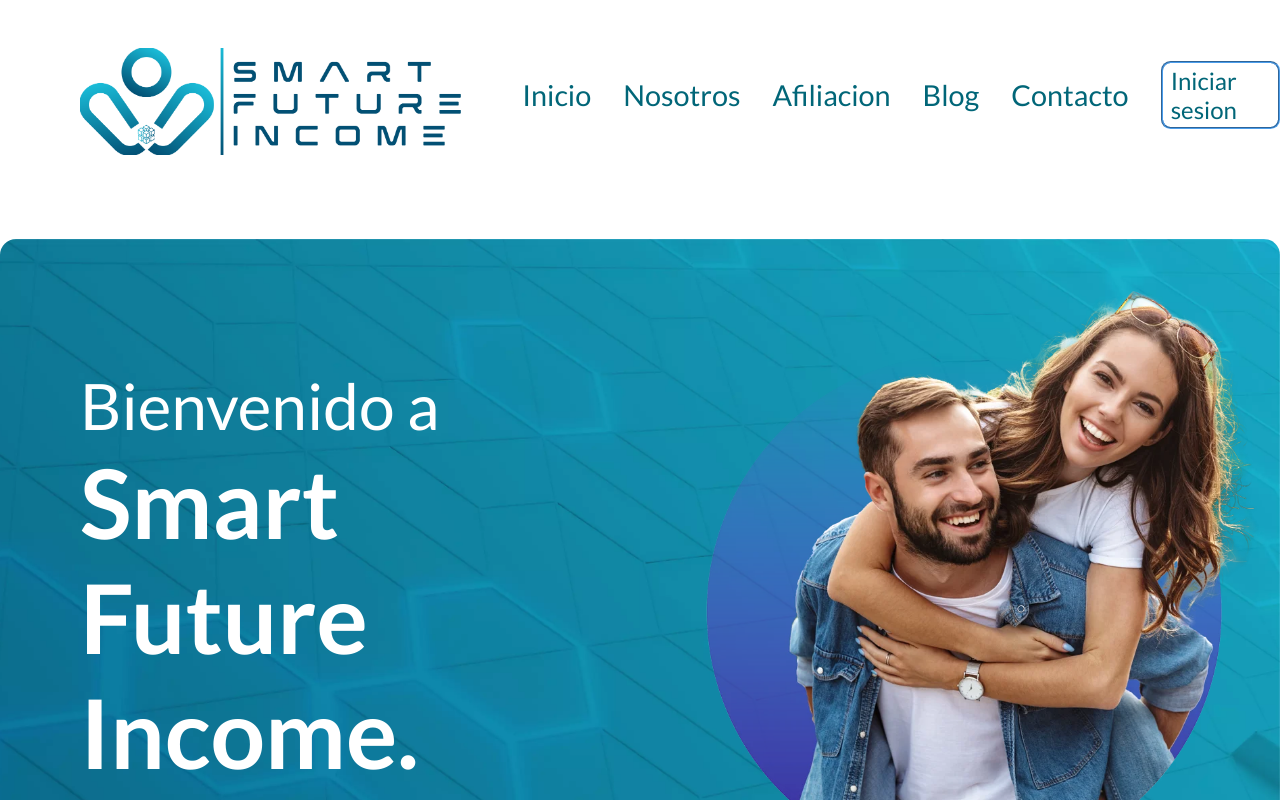
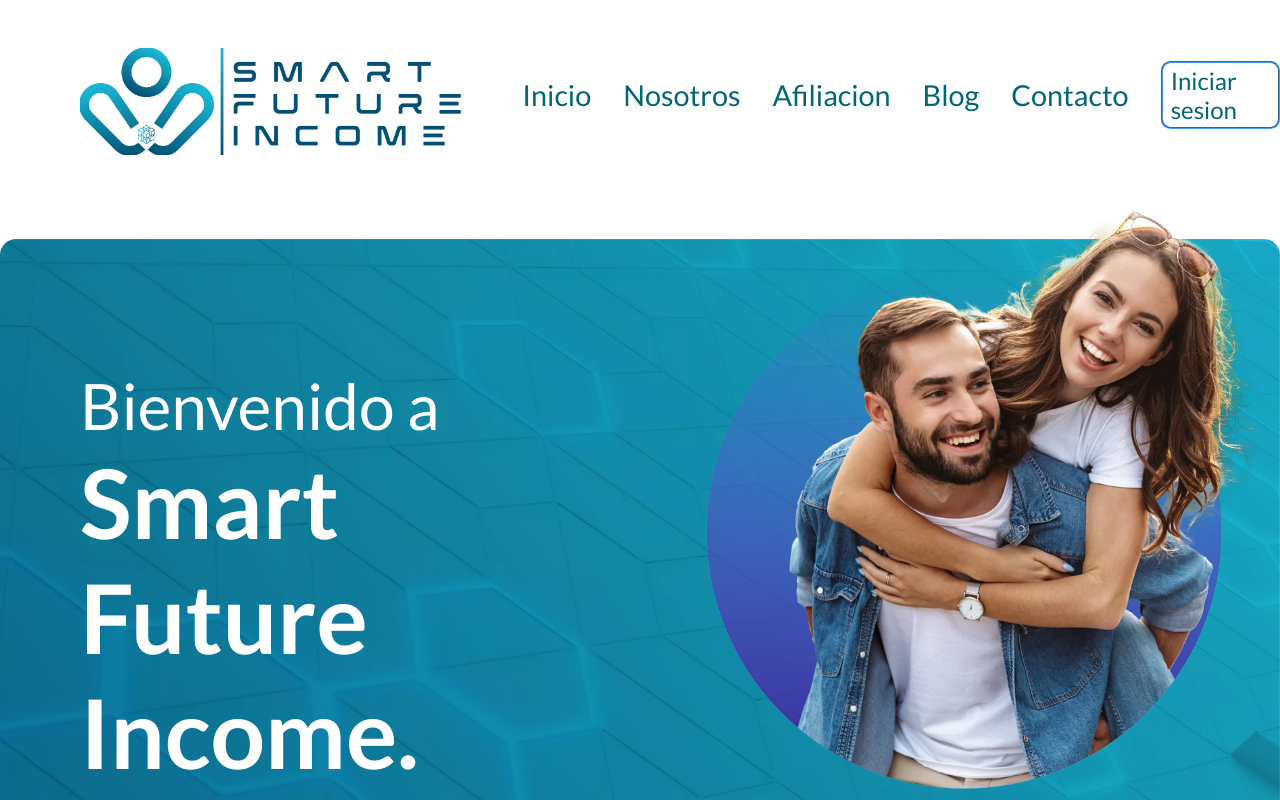
Before and after one commit to ivanmacedonio/SFIpage, a React (Vite) app: page / in a window 1280 px wide. Shown: the top 800 px of the page. Built offline with nearby package versions, Linux system fonts and the light colour scheme.

Commit message:
fix: 100% width p1 p2 p3

```diff
--- a/src/pages/Test.jsx
+++ b/src/pages/Test.jsx
@@ -1,6 +1,4 @@
 import React from "react";
-import { Carrouselp2 } from "../components/Carrouselp2";
-import { Footer } from "../components/Footer";
 import { HeaderNormal } from "../components/Header-normal";
 export const Test = () => {
   return (
@@ -8,12 +6,6 @@ export const Test = () => {
       <div className="header">
         <HeaderNormal></HeaderNormal>
       </div>
-      <div className="carrousel">
-        <Carrouselp2></Carrouselp2>
-      </div>
-      <div className="footer">
-        <Footer></Footer>
-      </div>
     </div>
   );
 };
--- a/src/styles/page1.css
+++ b/src/styles/page1.css
@@ -43,7 +43,7 @@ img {
     position: relative;
     bottom: 40rem;
     font-size: 2rem;
-    left: 37rem;
+    left: 30rem;
     background: linear-gradient(to right, rgb(130, 94, 246), rgb(60, 50, 163));
     width: 50rem;
     font-family: 'Montserrat', sans-serif;
@@ -259,7 +259,9 @@ img {
 @media only screen and (min-width: 1200px) and (max-width: 1599px) {
     .imgfamilia {
         left: 43rem;
-        top: 5rem;
+        top: 0;
+        bottom: 5rem;
+        z-index: 1;
     }
     .imgfamilia img{
         width: 45rem;
--- a/src/styles/page2.css
+++ b/src/styles/page2.css
@@ -20,11 +20,11 @@ img {
 
 .textp2 {
     border-radius: 1rem;
-    width: 115rem;
+    width: 116rem;
     background-image: url('../assets/Nosotros.webp');
     background-repeat: no-repeat;
     height: 59rem;
-    margin-left: 8.5rem;
+    margin-left: 1.5rem;
 
 }
 
--- a/src/styles/page3.css
+++ b/src/styles/page3.css
@@ -8,7 +8,7 @@ img {
     height: 50rem;
     background-repeat: no-repeat;
     border-radius: 1rem;
-    margin-left: 15.5rem;
+    margin-left: 10rem;
 
 }
 
```
